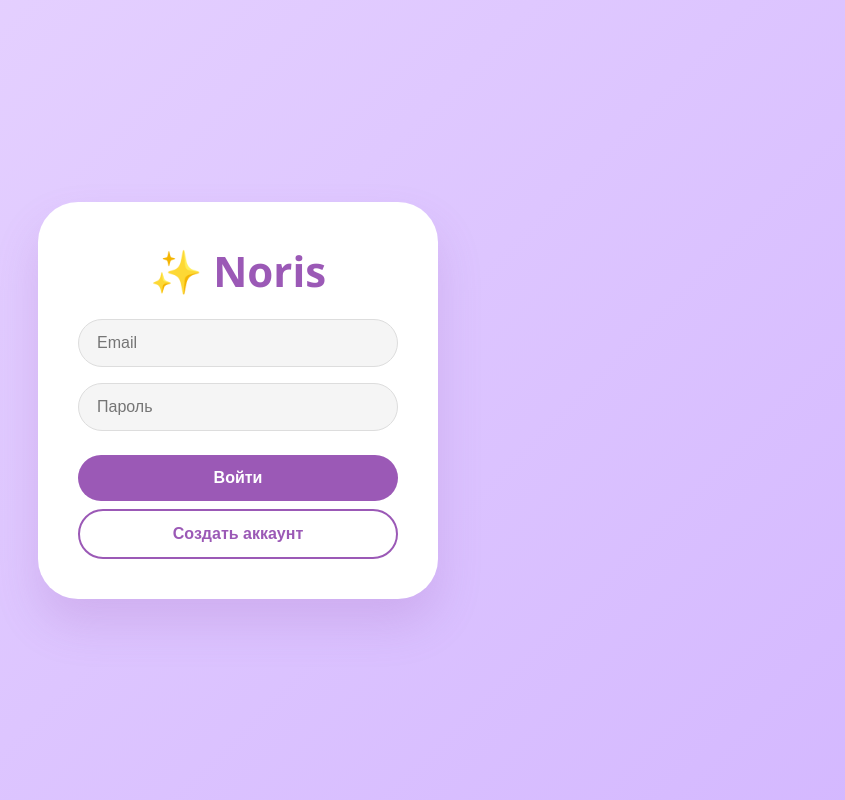
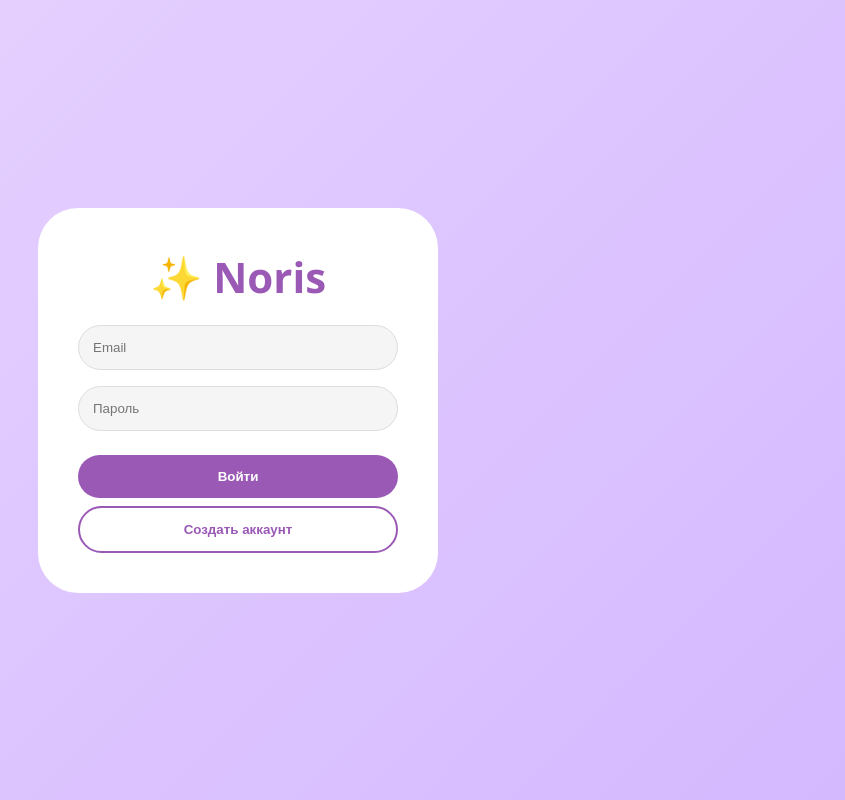
Before and after one commit to simashkino/noris-frontend-final, a React (Create React App) app: page / in a window 1280 px wide. Shown: the whole page, without its empty margins (402-1247 px from the left). Built offline with nearby package versions, Linux system fonts and the light colour scheme; the HTML template or start-up script is replaced by a standard one.

Commit message:
Update App.css

```diff
--- a/src/App.css
+++ b/src/App.css
@@ -1,47 +1,45 @@
 * { margin: 0; padding: 0; box-sizing: border-box; }
-body { font-family: 'Segoe UI', system-ui, -apple-system, sans-serif; background: #f9f6ff; height: 100vh; overflow: hidden; }
-.auth-container { min-height: 100vh; display: flex; align-items: center; justify-content: center; background: linear-gradient(135deg, #e8d5ff 0%, #d4b8ff 100%); padding: 20px; }
-.auth-card { background: white; padding: 40px; border-radius: 40px; width: 100%; max-width: 400px; box-shadow: 0 25px 45px rgba(155,89,182,0.2); text-align: center; }
+body { font-family: 'Segoe UI', system-ui, sans-serif; background: #f9f6ff; height: 100vh; overflow: hidden; }
+.auth-container { min-height: 100vh; display: flex; align-items: center; justify-content: center; background: linear-gradient(135deg, #e8d5ff, #d4b8ff); padding: 20px; }
+.auth-card { background: white; padding: 40px; border-radius: 40px; width: 100%; max-width: 400px; text-align: center; }
 .auth-card h1 { font-size: 42px; color: #9b59b6; margin-bottom: 20px; }
-.auth-card input { width: 100%; padding: 14px 18px; margin-bottom: 16px; background: #f5f5f5; border: 1px solid #ddd; border-radius: 30px; font-size: 16px; }
-.auth-card button { width: 100%; padding: 14px; background: #9b59b6; border: none; border-radius: 30px; color: white; font-size: 16px; font-weight: 600; cursor: pointer; margin-top: 8px; }
+.auth-card input { width: 100%; padding: 14px; margin-bottom: 16px; background: #f5f5f5; border: 1px solid #ddd; border-radius: 30px; }
+.auth-card button { width: 100%; padding: 14px; background: #9b59b6; border: none; border-radius: 30px; color: white; font-weight: 600; cursor: pointer; margin-top: 8px; }
 .auth-card .secondary { background: transparent; border: 2px solid #9b59b6; color: #9b59b6; }
 .app { display: flex; height: 100vh; background: #f9f6ff; }
 .sidebar { width: 320px; background: white; border-right: 1px solid #e6d0ff; display: flex; flex-direction: column; overflow-y: auto; }
 .profile { padding: 20px; display: flex; align-items: center; gap: 12px; background: linear-gradient(135deg, #f3e8ff, white); border-bottom: 1px solid #e6d0ff; }
-.profile img { width: 48px; height: 48px; border-radius: 50%; object-fit: cover; border: 2px solid #9b59b6; }
+.profile img { width: 48px; height: 48px; border-radius: 50%; border: 2px solid #9b59b6; }
 .search-section { padding: 16px; border-bottom: 1px solid #e6d0ff; }
 .search-box { display: flex; gap: 8px; }
 .search-box input { flex: 1; padding: 10px; background: #f5f5f5; border: 1px solid #ddd; border-radius: 30px; }
 .search-box button { padding: 10px 16px; background: #9b59b6; color: white; border: none; border-radius: 30px; cursor: pointer; }
 .search-result { padding: 8px; background: #f3e8ff; border-radius: 16px; margin-top: 8px; cursor: pointer; }
-.section { font-size: 12px; font-weight: 600; color: #9b59b6; padding: 16px 16px 8px 16px; letter-spacing: 0.5px; }
-.chat-item { display: flex; align-items: center; gap: 12px; padding: 12px; cursor: pointer; border-radius: 20px; margin: 0 8px 4px; transition: 0.2s; }
+.section { font-size: 12px; font-weight: 600; color: #9b59b6; padding: 16px 16px 8px; }
+.chat-item { display: flex; align-items: center; gap: 12px; padding: 12px; cursor: pointer; border-radius: 20px; margin: 0 8px 4px; }
 .chat-item:hover { background: #f3e8ff; }
 .chat-item img { width: 40px; height: 40px; border-radius: 50%; }
 .status { width: 10px; height: 10px; border-radius: 50%; margin-left: auto; }
 .online { background: #4caf50; }
 .offline { background: #aaa; }
-.actions { padding: 16px; display: flex; gap: 8px; flex-wrap: wrap; border-top: 1px solid #e6d0ff; margin-top: auto; }
+.actions { padding: 16px; display: flex; gap: 8px; border-top: 1px solid #e6d0ff; margin-top: auto; }
 .actions button { flex: 1; padding: 8px; background: #9b59b6; color: white; border: none; border-radius: 20px; cursor: pointer; }
 .chat-area { flex: 1; display: flex; flex-direction: column; background: white; }
-.chat-header { padding: 16px 24px; background: white; border-bottom: 1px solid #e6d0ff; font-weight: 600; color: #9b59b6; }
+.chat-header { padding: 16px 24px; border-bottom: 1px solid #e6d0ff; font-weight: 600; color: #9b59b6; }
 .messages { flex: 1; overflow-y: auto; padding: 20px; display: flex; flex-direction: column; gap: 12px; }
 .message { display: flex; max-width: 75%; }
 .message.mine { align-self: flex-end; }
-.bubble { background: #f3e8ff; padding: 10px 16px; border-radius: 22px; max-width: 100%; }
+.bubble { background: #f3e8ff; padding: 10px 16px; border-radius: 22px; }
 .message.mine .bubble { background: #e6d0ff; }
 .time { font-size: 10px; color: #888; margin-top: 4px; text-align: right; }
-.input-area { padding: 16px; background: white; border-top: 1px solid #e6d0ff; display: flex; gap: 8px; align-items: center; flex-wrap: wrap; }
+.input-area { padding: 16px; background: white; border-top: 1px solid #e6d0ff; display: flex; gap: 8px; align-items: center; }
 .input-area input { flex: 1; padding: 12px; background: #f5f5f5; border: 1px solid #ddd; border-radius: 30px; }
 .icon { width: 44px; height: 44px; background: #f3e8ff; border: none; border-radius: 50%; cursor: pointer; font-size: 20px; }
 .send { background: #9b59b6; color: white; border: none; border-radius: 30px; padding: 12px 24px; cursor: pointer; }
-.sticker-panel { position: absolute; bottom: 80px; right: 20px; background: white; border: 1px solid #e6d0ff; border-radius: 20px; padding: 12px; max-width: 300px; display: flex; flex-wrap: wrap; gap: 8px; box-shadow: 0 4px 12px rgba(0,0,0,0.1); z-index: 10; }
-.sticker-pack { padding: 8px; background: #f3e8ff; border-radius: 16px; display: flex; align-items: center; gap: 8px; }
-.empty { flex: 1; display: flex; align-items: center; justify-content: center; color: #aaa; font-size: 18px; }
+.empty { flex: 1; display: flex; align-items: center; justify-content: center; color: #aaa; }
 .typing { font-size: 11px; color: #9b59b6; margin-left: 12px; }
 @media (max-width: 768px) {
-  .sidebar { position: fixed; left: -280px; height: 100%; width: 280px; z-index: 20; transition: left 0.3s; background: white; }
+  .sidebar { position: fixed; left: -280px; height: 100%; width: 280px; z-index: 20; transition: left 0.3s; }
   .sidebar.open { left: 0; }
   .message { max-width: 90%; }
 }
```
